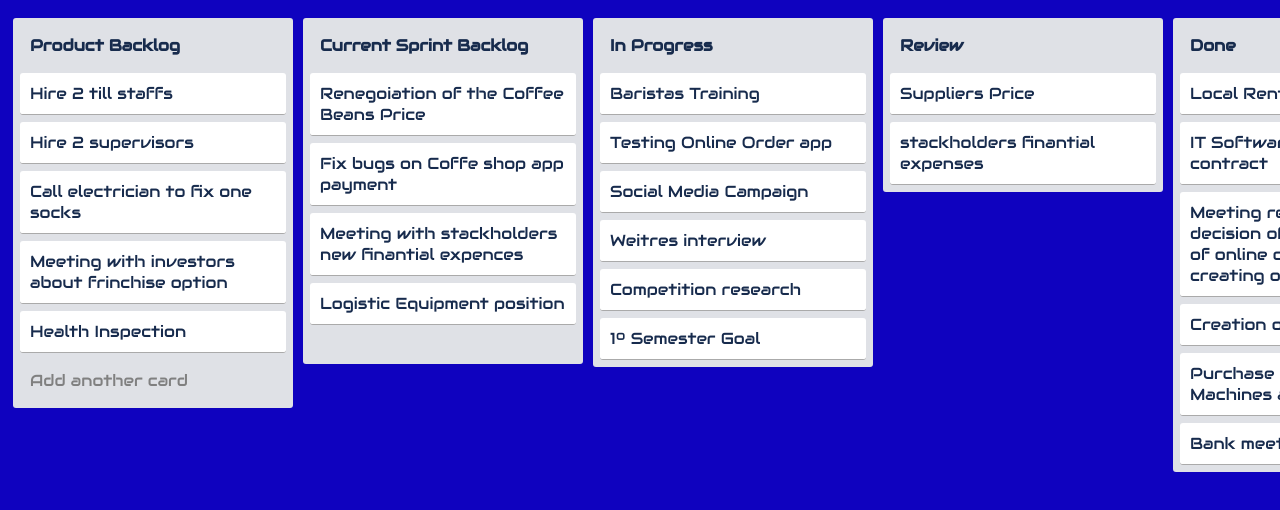
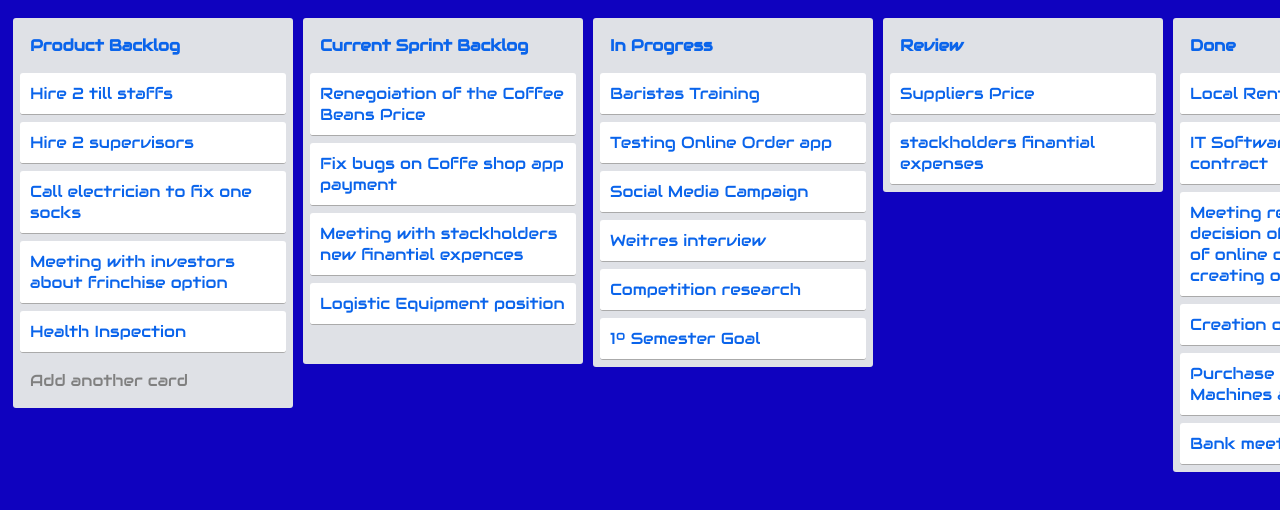
Before and after one commit to LucasChrispim/csp-ps_ca3, a plain HTML site: page index.html in a window 1280 px wide. Shown: the top 510 px of the page. Drawn offline with nearby package versions, Linux system fonts and the light colour scheme.

Commit message:
Just changed the Collor Font to Green

```diff
--- a/style.css
+++ b/style.css
@@ -1,6 +1,6 @@
 body {
   font-family: google;
-  color: #172b4d;
+  color: #0a64eb;
   background-color: #0f02bf;
   display: flex;
   align-items: start;
```
